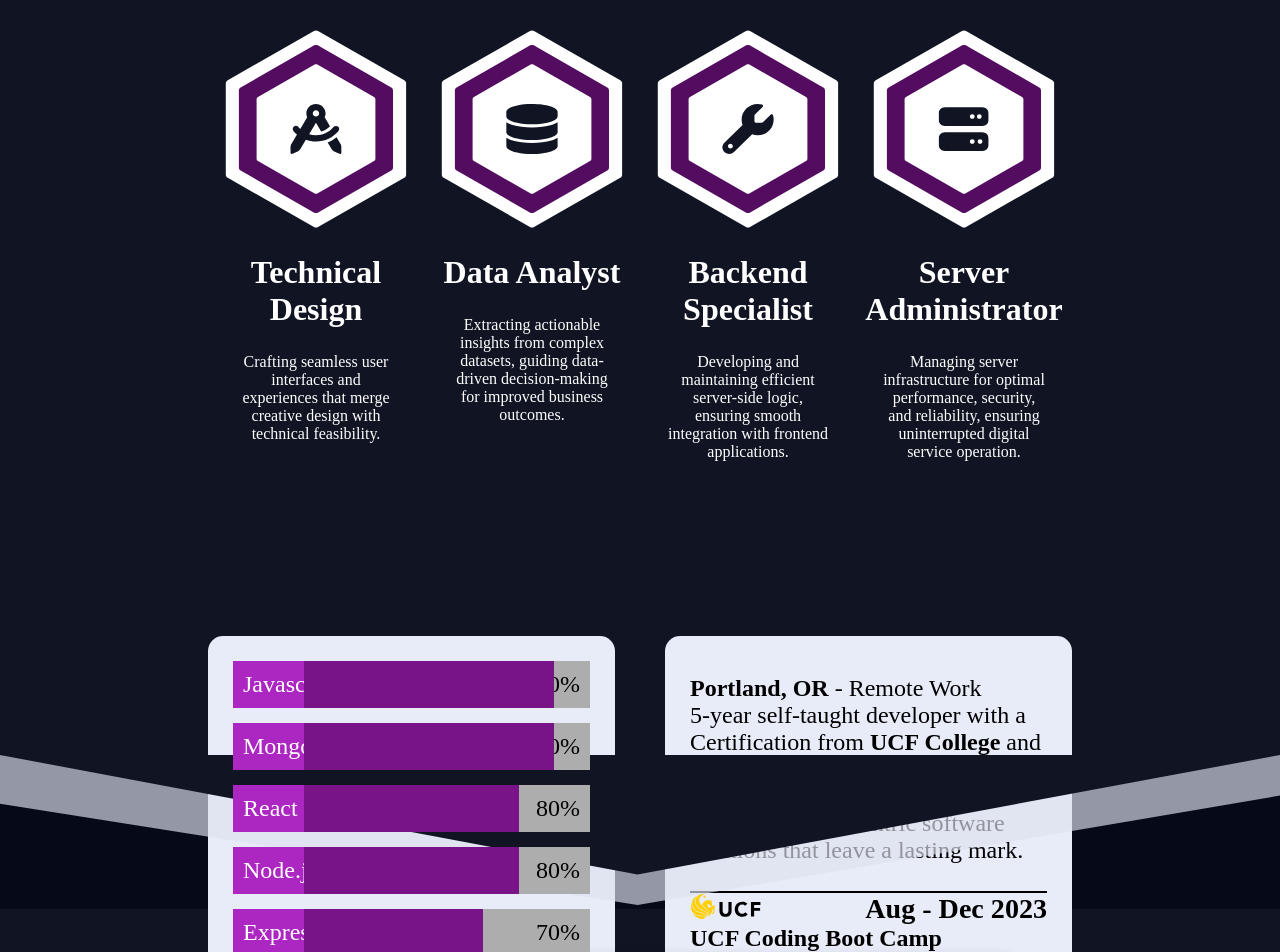
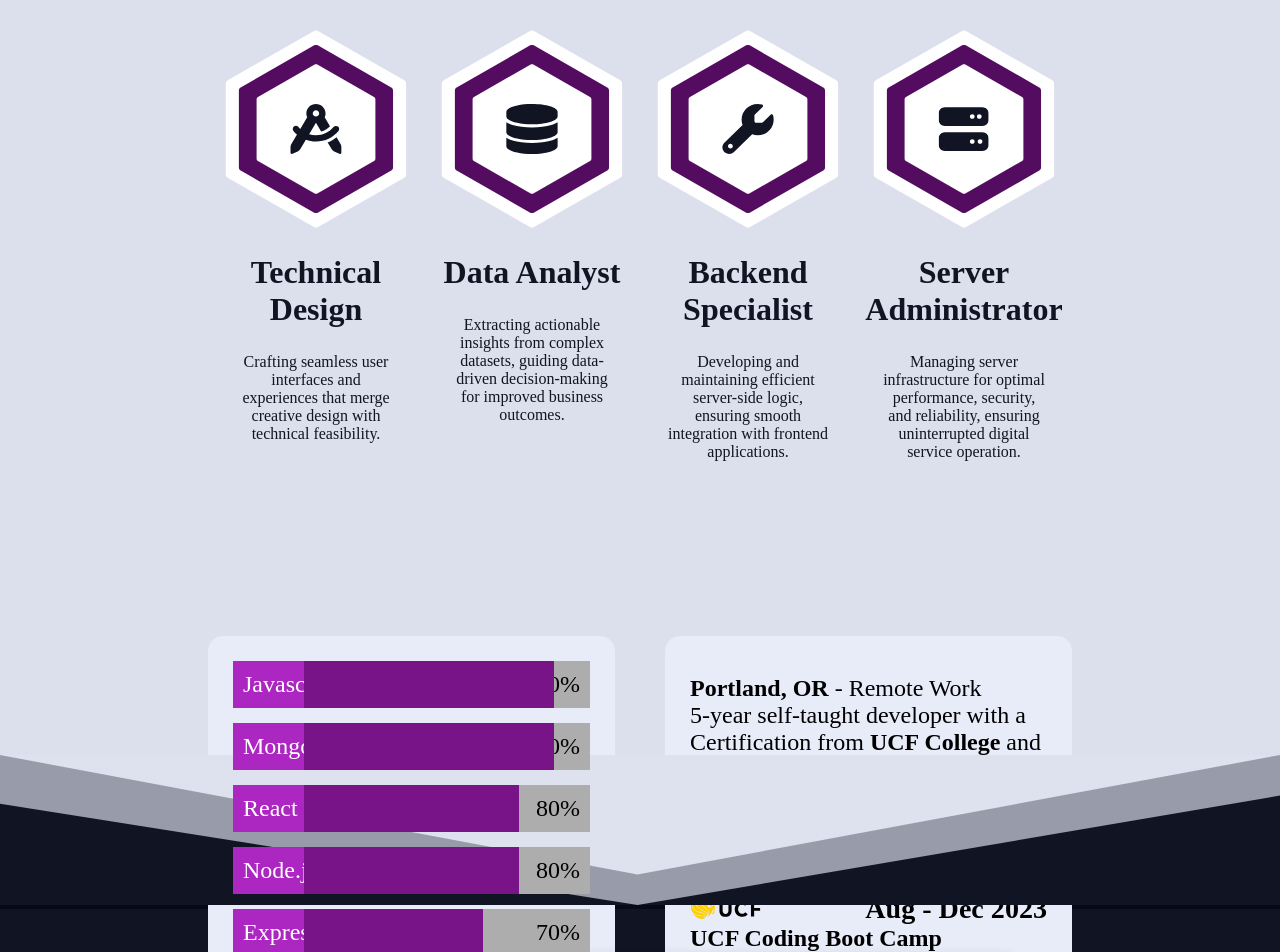
Before and after one commit to ThatZiro/React-Portfolio, a React (Vite) app: page / in a window 1280 px wide. Shown: the part 2060-3012 px from the top of the page. Built offline with nearby package versions, Linux system fonts and the light colour scheme.

Commit message:
Fixed Hexagons × Bug in src/pages/about.jsx - svg on line 93 has weird margin on bottom

```diff
--- a/src/pages/About/About.css
+++ b/src/pages/About/About.css
@@ -3,7 +3,7 @@
     display: flex;
     flex-direction: column;
     align-items: center;
-    background-color: #111423;
+    background-color: #dcdfec;
     padding: 100px;
     gap: 150px;
 }
@@ -15,7 +15,7 @@
 }
 
 .about-me h1 {
-    color: white;
+    color: #111423;
     font-size: 4rem;
 }
 
@@ -23,7 +23,7 @@
     display: flex;
     gap: 50px;
     width: 80%;
-    color: white;
+    color: #111423;
 }
 
 .skills-section, .about-section{
@@ -67,3 +67,11 @@
 .about-section .edu:first-child {
     border-top: 2px black solid  ;
 }
+
+.about-divider {
+    background-color: #111423;
+}
+/* Fixed a big with the SVG Spacing*/
+.Div-Fix {
+    background-color: #111423;
+}
--- a/src/pages/About/About.jsx
+++ b/src/pages/About/About.jsx
@@ -3,9 +3,6 @@ import Hexagon from './Hexagon.jsx';
 import Skill from './skill.jsx';
 
 function About() {
-
-  const width = window.screen.width;
-  const height = window.screen.width * .10;
   return (
     <>
       <div className="about-me">
@@ -90,11 +87,10 @@ function About() {
           </div>
         </div>
       </div>
-      <svg preserveAspectRatio="none" className="about-divider" xmlns="http://www.w3.org/2000/svg" width="100%" height="150px" viewBox="0 0 1729 269" fill="none">
-        <path opacity="0.66" d="M0 0V87.2442L861.231 269L1729 72.7091V0H0Z" fill="#DEE1EE"/>
-        <path d="M0 0H1729L861.231 214.32L0 0Z" fill="#111423"/>
-      </svg>
-
+        <svg preserveAspectRatio="none" className="about-divider" xmlns="http://www.w3.org/2000/svg" width="100vw" height="150px" viewBox="0 0 1729 269" >
+          <path opacity="0.66" d="M0 0V87.2442L861.231 269L1729 72.7091V0H0Z" fill="#DEE1EE"/>
+          <path d="M0 0H1729L861.231 214.32L0 0Z" fill="#DEE1EE"/>
+        </svg>
     </>
   );
 }
--- a/src/pages/About/Hexagon.css
+++ b/src/pages/About/Hexagon.css
@@ -1,13 +1,13 @@
 .hexagon {
     position: relative;
-    color: white;
+    color: #111423;
     width: 20%;
 }
 
 .hexagon h1 {
     font-size: 2rem;
     font-weight: 900;
-    color: white;
+    color: #111423;
     text-align: center;
 }
 
```
